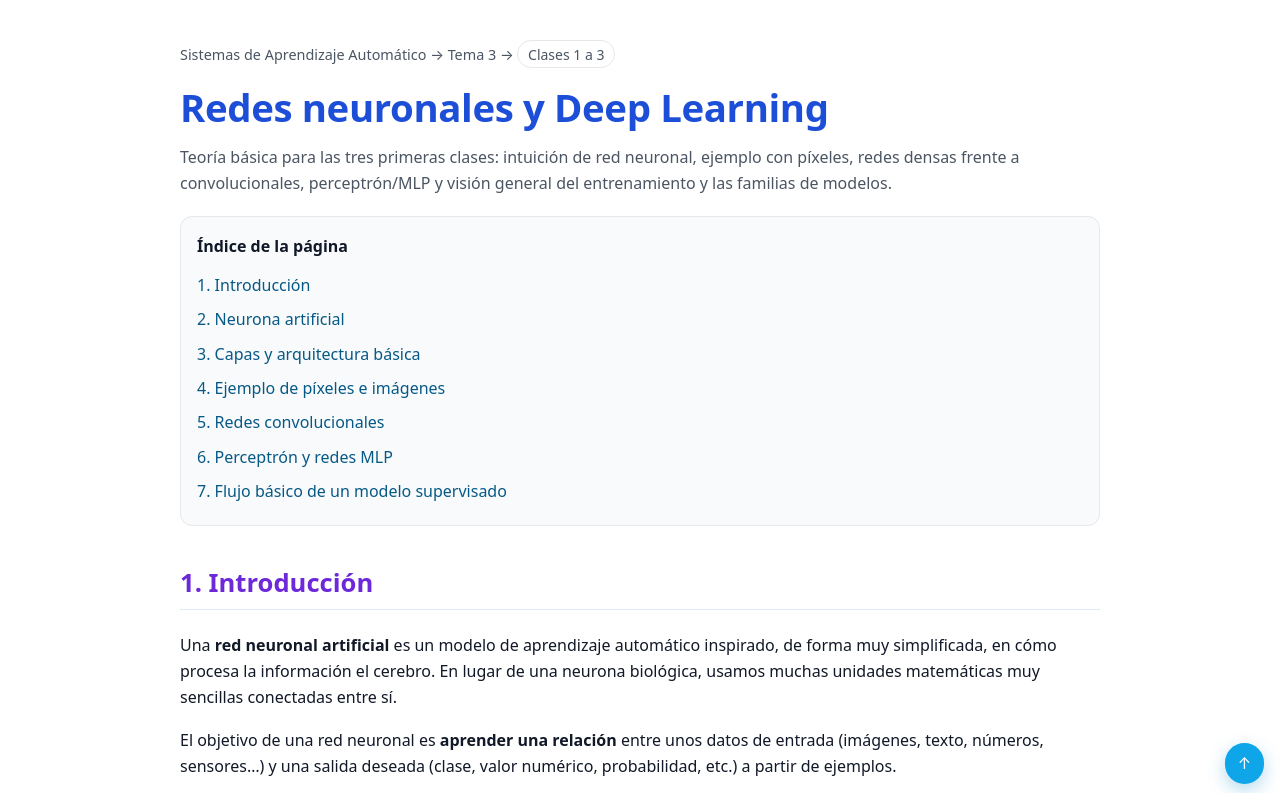
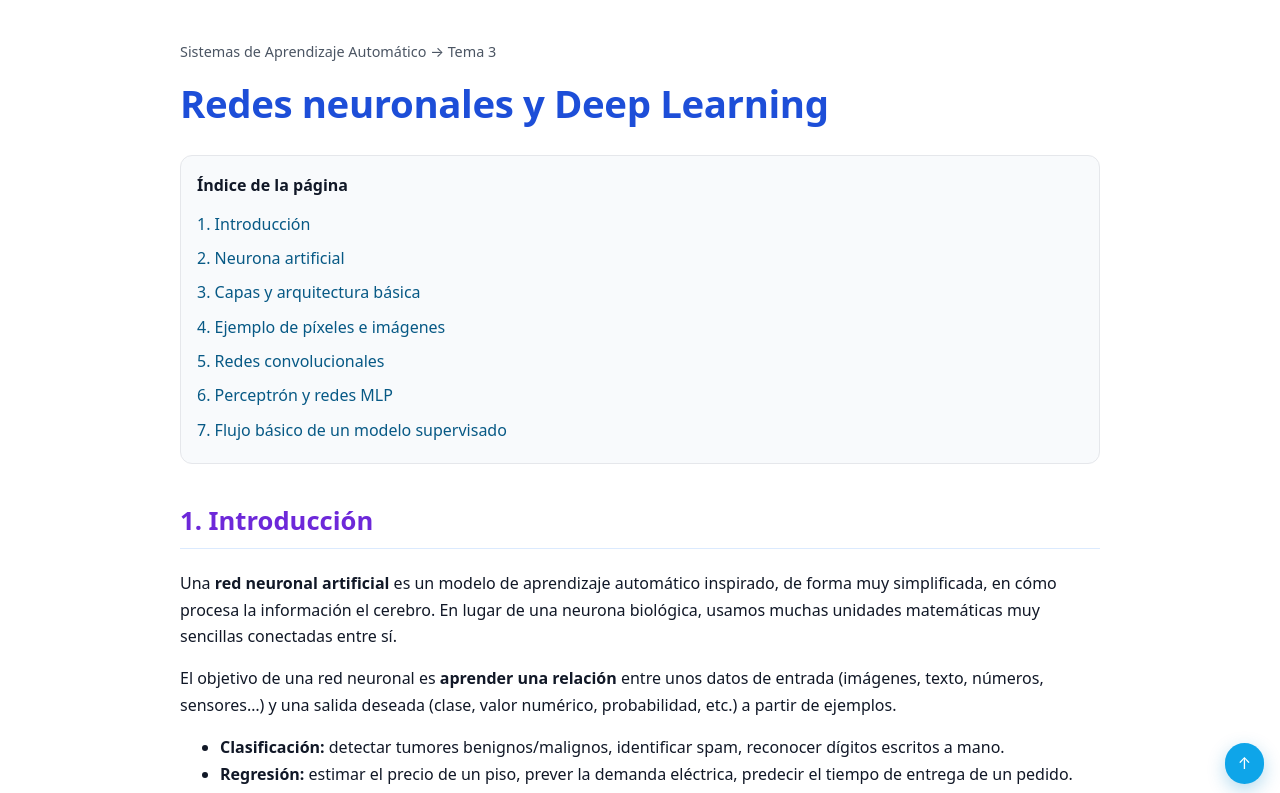
Before and after one commit to Josemi016/clases-ML, a plain HTML site: page Unidad 1/unidad3.html in a window 1280 px wide. Shown: the top 793 px of the page. Drawn offline with Linux system fonts and the light colour scheme.

Commit message:
Update unidad3.html

```diff
--- a/Unidad 1/unidad3.html
+++ b/Unidad 1/unidad3.html
@@ -3,7 +3,7 @@
 <head>
   <meta charset="utf-8" />
   <meta name="viewport" content="width=device-width, initial-scale=1" />
-  <title>Redes neuronales y Deep Learning — Clases 1 a 3</title>
+  <title>Redes neuronales y Deep Learning</title>
   <!-- MISMO CSS QUE LA PARTE 1 / ÁRBOLES -->
   <style>
     :root {
@@ -51,12 +51,8 @@
 <body>
   <div class="page">
     <header id="top">
-      <div class="breadcrumbs">Sistemas de Aprendizaje Automático → Tema 3 → <span class="pill">Clases 1 a 3</span></div>
+      <div class="breadcrumbs">Sistemas de Aprendizaje Automático → Tema 3</span></div>
       <h1>Redes neuronales y Deep Learning</h1>
-      <p class="lead">
-        Teoría básica para las tres primeras clases: intuición de red neuronal, ejemplo con píxeles,
-        redes densas frente a convolucionales, perceptrón/MLP y visión general del entrenamiento y las familias de modelos.
-      </p>
     </header>
 
     <nav class="toc" aria-label="Tabla de contenidos">
```
